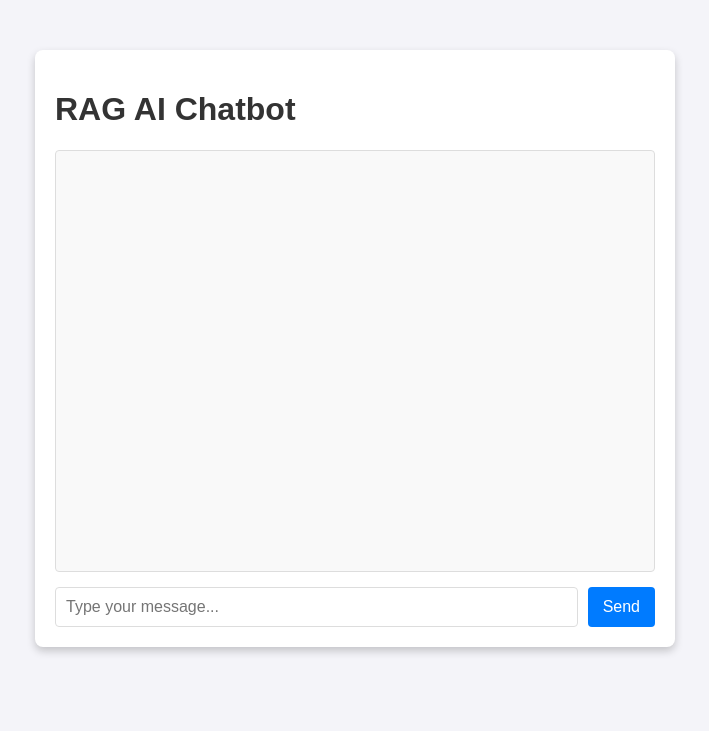
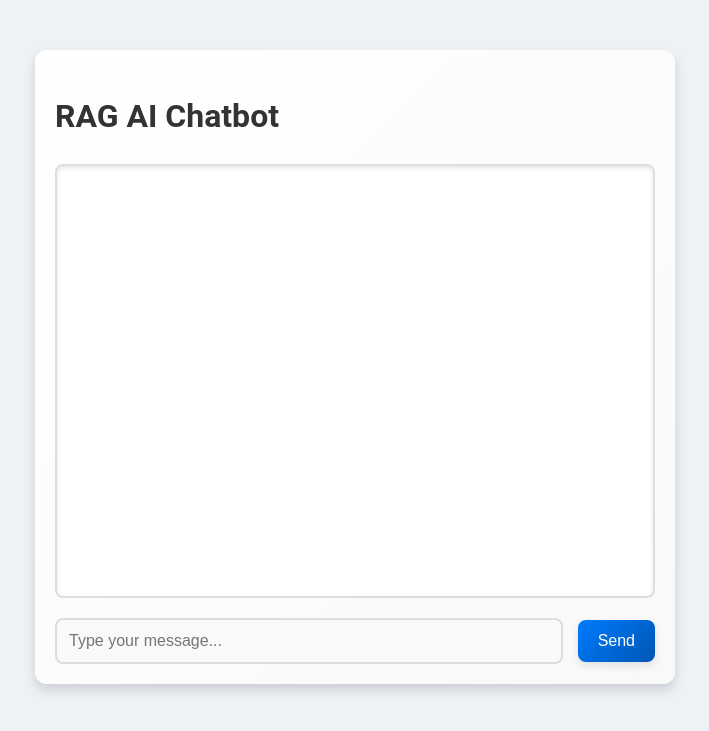
Before and after one commit to Will-Langhart/rag_chatbot, a Flask app: page / in a window 1280 px wide. Shown: the top 731 px of the page, without its empty margins (285-994 px from the left). Run offline with Flask 3, Linux system fonts and the light colour scheme.

Commit message:
Update main.css

```diff
--- a/static/css/main.css
+++ b/static/css/main.css
@@ -1,31 +1,56 @@
 /* General Reset */
 body {
     margin: 0;
-    font-family: Arial, sans-serif;
-    background-color: #f4f4f9;
+    font-family: 'Roboto', Arial, sans-serif;
+    background-color: #eef2f7;
     color: #333;
+    line-height: 1.6;
 }
 
 /* Chatbot Container */
 #chatbot-container {
-    width: 100%;
+    width: 90%;
     max-width: 600px;
     margin: 50px auto;
-    background: #fff;
-    border-radius: 8px;
-    box-shadow: 0 4px 8px rgba(0, 0, 0, 0.2);
+    background: linear-gradient(135deg, #ffffff, #f9f9f9);
+    border-radius: 12px;
+    box-shadow: 0 6px 12px rgba(0, 0, 0, 0.15);
     overflow: hidden;
     padding: 20px;
+    transition: transform 0.3s ease, box-shadow 0.3s ease;
+}
+
+#chatbot-container:hover {
+    transform: translateY(-5px);
+    box-shadow: 0 8px 16px rgba(0, 0, 0, 0.2);
 }
 
 /* Chatbox */
 #chatbox {
     height: 400px;
     overflow-y: auto;
-    border: 1px solid #ddd;
-    border-radius: 4px;
-    margin-bottom: 15px;
-    padding: 10px;
+    border: 2px solid #ddd;
+    border-radius: 8px;
+    margin-bottom: 20px;
+    padding: 15px;
+    background: #ffffff;
+    box-shadow: inset 0 2px 4px rgba(0, 0, 0, 0.1);
+    scrollbar-width: thin;
+    scrollbar-color: #cccccc #f9f9f9;
+}
+
+/* Scrollbar styling */
+#chatbox::-webkit-scrollbar {
+    width: 8px;
+}
+#chatbox::-webkit-scrollbar-thumb {
+    background: #cccccc;
+    border-radius: 8px;
+}
+#chatbox::-webkit-scrollbar-thumb:hover {
+    background: #aaaaaa;
+}
+#chatbox::-webkit-scrollbar-track {
     background: #f9f9f9;
 }
 
@@ -33,56 +58,112 @@ body {
 #chat-messages {
     display: flex;
     flex-direction: column;
+    gap: 10px;
 }
 
 .message {
     margin-bottom: 10px;
-    padding: 8px 12px;
-    border-radius: 8px;
-    max-width: 70%;
+    padding: 10px 15px;
+    border-radius: 12px;
+    font-size: 15px;
+    animation: fadeIn 0.3s ease-in-out;
+    max-width: 75%;
+    word-wrap: break-word;
 }
 
 .message.user {
     align-self: flex-end;
-    background-color: #d1e7dd;
-    color: #0f5132;
+    background: linear-gradient(135deg, #d4edda, #c3e6cb);
+    color: #155724;
+    box-shadow: 0 3px 6px rgba(0, 0, 0, 0.1);
 }
 
 .message.bot {
     align-self: flex-start;
-    background-color: #e7e7eb;
-    color: #333;
+    background: linear-gradient(135deg, #e9ecef, #dee2e6);
+    color: #495057;
+    box-shadow: 0 3px 6px rgba(0, 0, 0, 0.1);
+}
+
+/* Fade-in animation for messages */
+@keyframes fadeIn {
+    from {
+        opacity: 0;
+        transform: translateY(10px);
+    }
+    to {
+        opacity: 1;
+        transform: translateY(0);
+    }
 }
 
 /* Chat Form */
 #chat-form {
     display: flex;
-    gap: 10px;
+    gap: 15px;
+    align-items: center;
+    margin-top: 10px;
 }
 
 #user-input {
     flex: 1;
-    padding: 10px;
+    padding: 12px;
     font-size: 16px;
-    border: 1px solid #ddd;
-    border-radius: 4px;
+    border: 2px solid #ddd;
+    border-radius: 8px;
+    background-color: #f9f9f9;
+    transition: border-color 0.3s ease, box-shadow 0.3s ease;
 }
 
 #user-input:focus {
     outline: none;
     border-color: #007bff;
+    box-shadow: 0 0 5px rgba(0, 123, 255, 0.5);
 }
 
+/* Send Button */
 button {
-    padding: 10px 15px;
+    padding: 12px 20px;
     font-size: 16px;
     border: none;
-    border-radius: 4px;
-    background-color: #007bff;
+    border-radius: 8px;
+    background: linear-gradient(135deg, #007bff, #0056b3);
     color: #fff;
     cursor: pointer;
+    box-shadow: 0 4px 8px rgba(0, 0, 0, 0.1);
+    transition: background 0.3s ease, transform 0.2s ease, box-shadow 0.3s ease;
 }
 
 button:hover {
-    background-color: #0056b3;
+    background: linear-gradient(135deg, #0056b3, #004085);
+    transform: translateY(-2px);
+    box-shadow: 0 6px 12px rgba(0, 0, 0, 0.2);
 }
+
+button:active {
+    transform: translateY(0);
+    box-shadow: 0 3px 6px rgba(0, 0, 0, 0.15);
+}
+
+/* Mobile Responsiveness */
+@media (max-width: 768px) {
+    #chatbot-container {
+        margin: 20px auto;
+        padding: 15px;
+    }
+
+    #chatbox {
+        height: 300px;
+        margin-bottom: 15px;
+    }
+
+    button {
+        padding: 10px 15px;
+        font-size: 14px;
+    }
+
+    #user-input {
+        font-size: 14px;
+        padding: 10px;
+    }
+}
```
